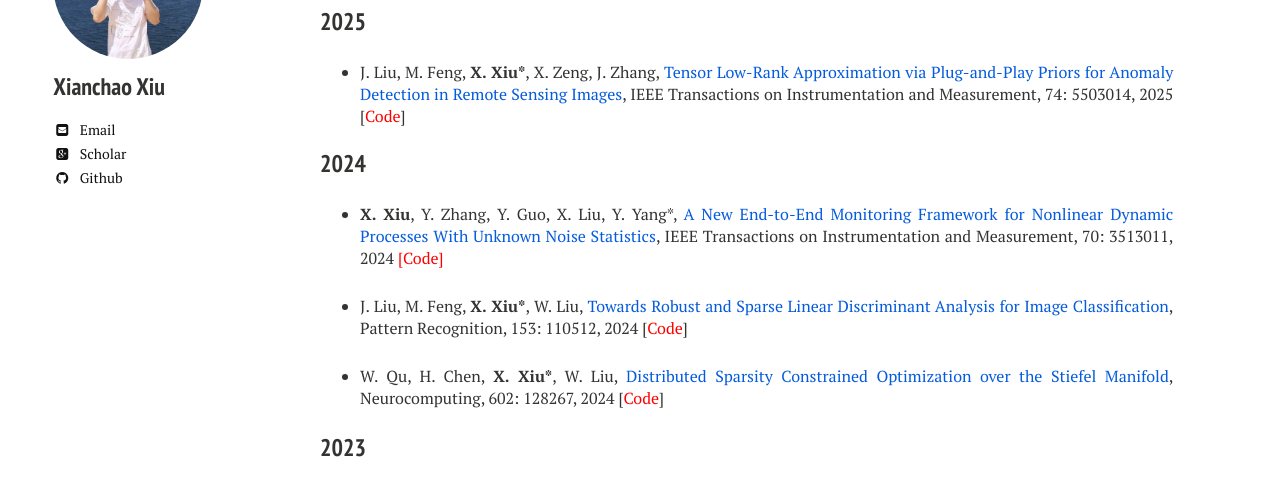
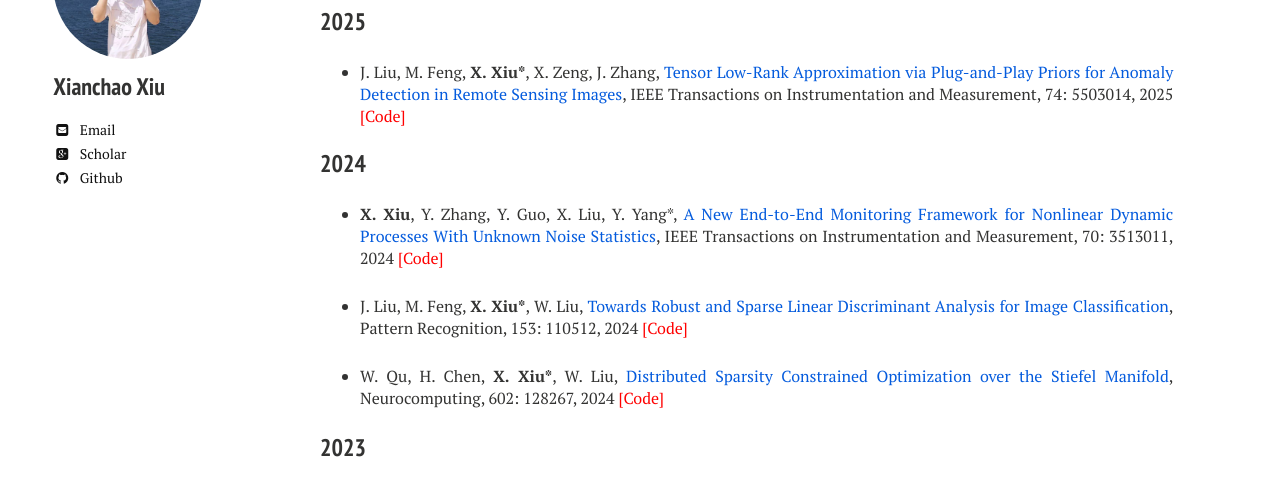
Before and after one commit to xianchaoxiu/xianchaoxiu.github.io, a Jekyll site: the page built from publications/index.md, in a window 1280 px wide. Shown: the part 163-653 px from the top of the page. Built offline with Jekyll 4.4.1, drawn with Linux system fonts in a browser that asks for light colours; nearby versions of some CDN libraries.

Commit message:
Update index.md

```diff
--- a/publications/index.md
+++ b/publications/index.md
@@ -12,16 +12,16 @@ share: false
 
 ### 2025
 
-* J. Liu, M. Feng, <b>X. Xiu*</b>, X. Zeng, J. Zhang, <a href="https://ieeexplore.ieee.org/document/10935754" class="textlink" target="_blank">Tensor Low-Rank Approximation via Plug-and-Play Priors for Anomaly Detection in Remote Sensing Images</a>, IEEE Transactions on Instrumentation and Measurement, 74: 5503014, 2025 [<a href="https://github.com/xianchaoxiu/PnP-TLRA" class="textlink" target="_blank" style="color: red;">Code</a>]
+* J. Liu, M. Feng, <b>X. Xiu*</b>, X. Zeng, J. Zhang, <a href="https://ieeexplore.ieee.org/document/10935754" class="textlink" target="_blank">Tensor Low-Rank Approximation via Plug-and-Play Priors for Anomaly Detection in Remote Sensing Images</a>, IEEE Transactions on Instrumentation and Measurement, 74: 5503014, 2025 <a href="https://github.com/xianchaoxiu/PnP-TLRA" class="textlink" target="_blank" style="color: red;">[Code]</a>
 
 
 ### 2024
 
 * <b>X. Xiu</b>, Y. Zhang, Y. Guo, X. Liu, Y. Yang*, <a href="https://ieeexplore.ieee.org/abstract/document/10464356" class="textlink" target="_blank">A New End-to-End Monitoring Framework for Nonlinear Dynamic Processes With Unknown Noise Statistics</a>, IEEE Transactions on Instrumentation and Measurement, 70: 3513011, 2024 <a href="https://github.com/xianchaoxiu/DRNN" class="textlink" target="_blank" style="color: red;">[Code]</a>
 
-* J. Liu, M. Feng, <b>X. Xiu*</b>, W. Liu, <a href="https://www.sciencedirect.com/science/article/abs/pii/S0031320324002632" class="textlink" target="_blank">Towards Robust and Sparse Linear Discriminant Analysis for Image Classification</a>, Pattern Recognition, 153: 110512, 2024 [<a href="https://github.com/EMXlight/RSLDAplus" class="textlink" target="_blank" style="color: red;">Code</a>]
+* J. Liu, M. Feng, <b>X. Xiu*</b>, W. Liu, <a href="https://www.sciencedirect.com/science/article/abs/pii/S0031320324002632" class="textlink" target="_blank">Towards Robust and Sparse Linear Discriminant Analysis for Image Classification</a>, Pattern Recognition, 153: 110512, 2024 <a href="https://github.com/EMXlight/RSLDAplus" class="textlink" target="_blank" style="color: red;">[Code]</a>
 
-* W. Qu, H. Chen, <b>X. Xiu*</b>, W. Liu, <a href="https://www.sciencedirect.com/science/article/abs/pii/S0925231224010385" class="textlink" target="_blank">Distributed Sparsity Constrained Optimization over the Stiefel Manifold</a>, Neurocomputing, 602: 128267, 2024 [<a href="https://github.com/wtqu/DREAM" class="textlink" target="_blank" style="color: red;">Code</a>]
+* W. Qu, H. Chen, <b>X. Xiu*</b>, W. Liu, <a href="https://www.sciencedirect.com/science/article/abs/pii/S0925231224010385" class="textlink" target="_blank">Distributed Sparsity Constrained Optimization over the Stiefel Manifold</a>, Neurocomputing, 602: 128267, 2024 <a href="https://github.com/wtqu/DREAM" class="textlink" target="_blank" style="color: red;">[Code]</a>
 
 
 ### 2023
```
